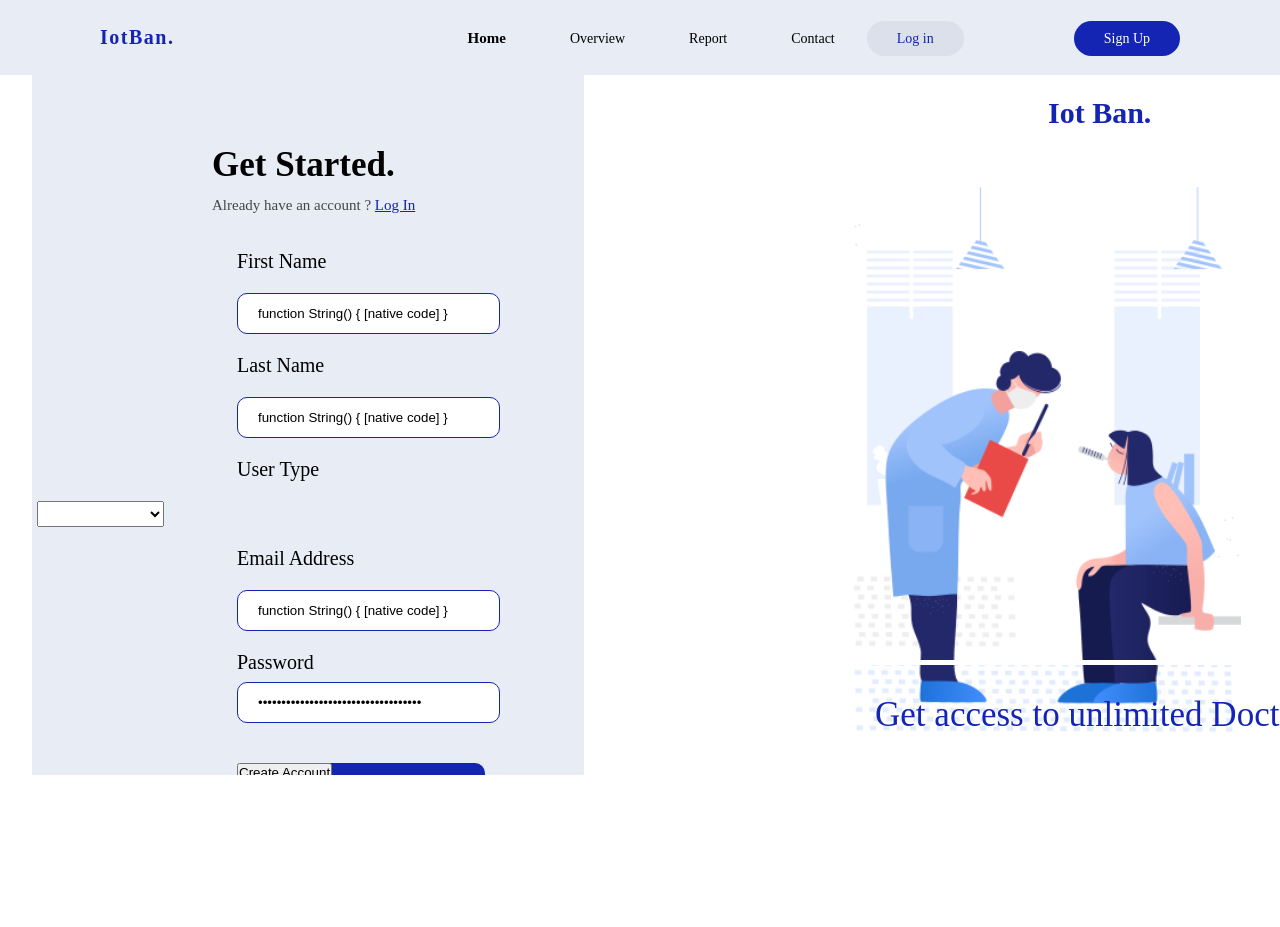
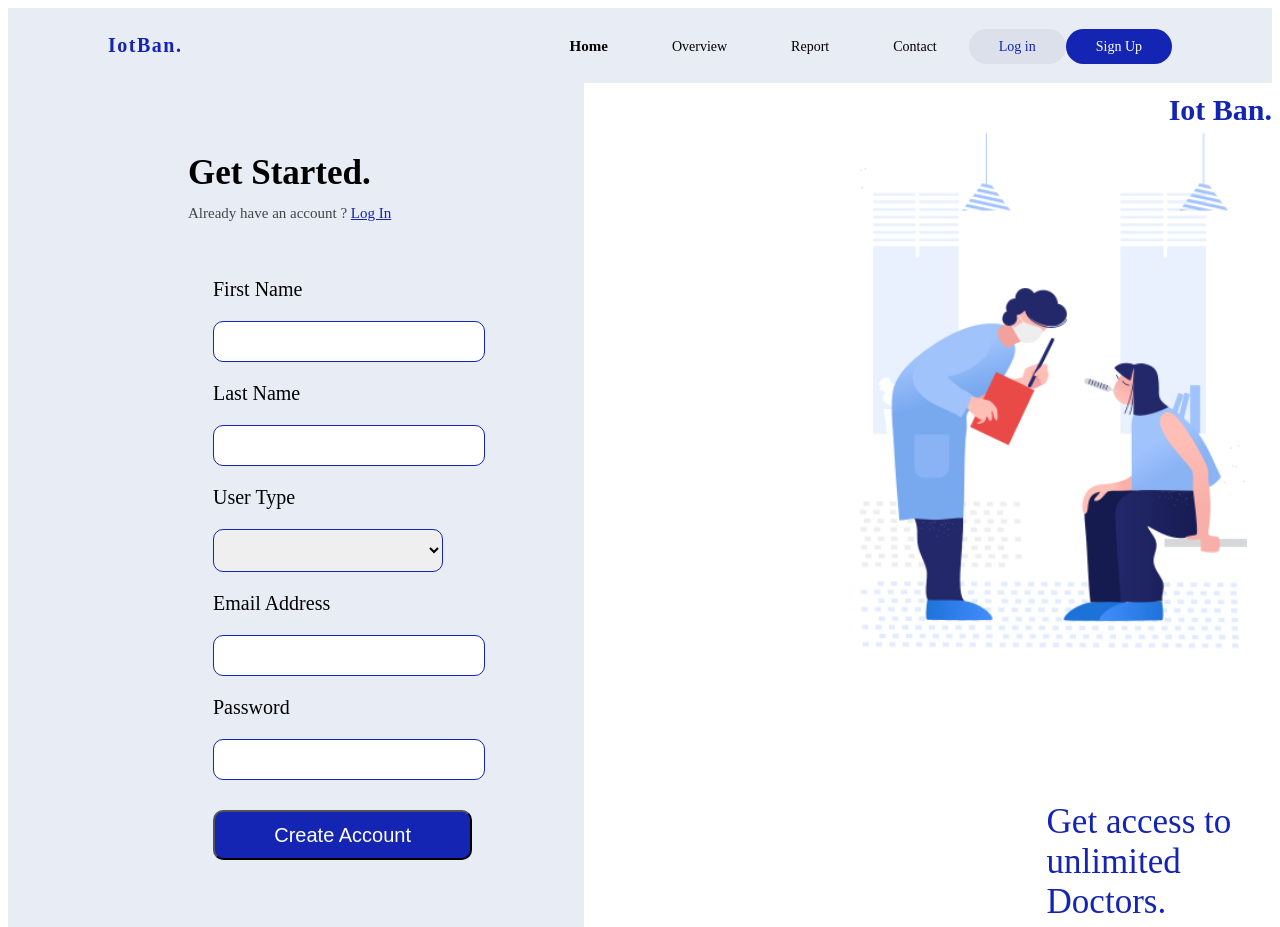
Before and after one commit to beedyboy/iot_ban_client, a Vue app: page /signup in a window 1280 px wide. Before the commit the page ends 800 px from the top, so only its background shows below. Built offline with nearby package versions, Linux system fonts and the light colour scheme.

Commit message:
methods, data added

```diff
--- a/src/App.vue
+++ b/src/App.vue
@@ -9,8 +9,8 @@
       <li><router-link to="">Overview</router-link></li>
       <li><router-link to="">Report</router-link></li>
       <li><router-link to="">Contact</router-link></li>
-      <li><router-link to="/signup" class="login">Log in</router-link></li>
-      <li><router-link to="/login" class="signup">Sign Up</router-link></li>
+      <li><router-link to="/login" class="login">Log in</router-link></li>
+      <li><router-link to="/signup" class="signup">Sign Up</router-link></li>
 
     </ul>
 
--- a/src/router/index.js
+++ b/src/router/index.js
@@ -1,7 +1,7 @@
 import { createWebHistory, createRouter } from "vue-router"
 
-import SignUp from '@/views/SignUp'
-import Login from  '@/views/Login'
+import SignUp from '../views/SignUp'
+import Login from  '../views/Login'
 import Home from '../views/Home'
 
 const routes = [
--- a/src/views/Login.vue
+++ b/src/views/Login.vue
@@ -1,23 +1,13 @@
-<!-- eslint-disable vue/multi-word-component-names -->
-<!-- eslint-disable vue/multi-word-component-names -->
-<!-- eslint-disable vue/multi-word-component-names -->
+
 <template>
-<link rel="preconnect" href="https://fonts.googleapis.com">
-<link rel="preconnect" href="https://fonts.gstatic.com" crossorigin>
-<link href="https://fonts.googleapis.com/css2?family=Poppins:wght@200;300;400;500;600;700;800&family=Source+Serif+4:opsz,wght@8..60,400;8..60,500;8..60,600;8..60,700&display=swap" rel="stylesheet">
-
-
-
-
 
   <div class="container">
-    <router-view />
     <div class="image-container">
       <div class="logo">
 
         <h3>Iot Ban.</h3>
 
-      <img :src=" ('./assets/cover.svg') " />
+        <img :src="require('../assets/login.png')" />
 
       </div>
 
@@ -33,28 +23,28 @@
     <div class="login-container">
 
       <h2 class="title">Welcome Back !</h2>
-      <form action="index.html">
+      <form @submit="login">
         <p>All in one place!</p>
 
-        <div class="email-control">
-          <h5>Email</h5>
-          <input type="text" class="input" />
+        <div class="form-control">
+          <label>Email Address</label>
+          <input type="email" class="input" v-model="email" />
         </div>
 
-        <div class="pass-control">
-
-          <h5>Password</h5><a href="#">Forgot Password?</a>
-
-          <input type="password" class="input" />
+        <div class="form-control">
+          <label>Password</label>
+          <input type="password" class="input" v-model="password" />
 
         </div>
+        <a href="#">Forgot Password?</a>
 
-        <div class="signup">
-          <button>Sign In</button>
-        </div>
+          <button type="submit"> Sign In </button>
+
       </form>
 
-      <footer class="footer"> <h6>Don't have an account  ? <a href="#"> Sign Up </a></h6>  </footer>
+      <footer class="footer">
+        <h6>Don't have an account ? <a href="#"> Sign Up </a></h6>
+      </footer>
 
     </div>
   </div>
@@ -63,15 +53,60 @@
 <script>
 export default {
   // eslint-disable-next-line vue/multi-word-component-names
-  name: 'Login'
+  name: 'Login',
+  data() {
+    return {
+      email: "",
+      password: ""
+    }
+  },
+  methods: {
+    async login(e) {
+      e.preventDefault()
+      if (this.email === "" || this.password === "") {
+        alert("Please enter your email and password correctly")
+      }
+      else {
+        const newUser = {
+          email: this.email,
+          password: this.password,
+        }
+        const response = await fetch('https://ban-iot.herokuapp.com/api/login', {
+          method: 'POST',
+          headers: {
+            'Content-type': 'application/json',
+          },
+          body: JSON.stringify(newUser)
+        })
+        const data = await response.json();
+        if (response.status === 200) {
+          console.log({ data })
+          alert(data.message)
+
+          this.email = ""
+          this.password = ""
+        } else {
+          alert(data.message)
+        }
+
+      }
+    }
+  }
 };
 </script>
 
-<style>
+<style scoped>
 * {
   margin: 0;
   padding: 0;
   overflow: hidden;
+}
+
+a {
+  margin-left: 55%;
+  /* margin-top: 2px; */
+  /* margin-bottom: 60px; */
+
 }
 
 h3 {
@@ -84,6 +119,7 @@ h3 {
   font-size: 30px;
   line-height: 55px;
 }
+
 .container {
   width: 100vw;
   height: 100vh;
@@ -115,6 +151,7 @@ h3 {
   text-align: center;
   padding: 30px;
 }
+
 img {
   width: 600px;
   height: 550px;
@@ -123,7 +160,7 @@ img {
 .login-container {
   background: #e8ecf5;
   margin-bottom: 20px;
-  position:relative;
+  position: relative;
   height: 100vh;
   width: 750px;
 
@@ -160,27 +197,20 @@ img {
   line-height: 20px;
 }
 
-.email-control h5 {
+.form-control {
+  display: flex;
+  flex-direction: column;
+}
+
+.form-control label {
   margin-top: 20px;
-   margin-left: 110px;
+  margin-left: 205px;
   font-size: 20px;
   font-weight: 200;
 }
-.pass-control h5{
-   margin-top: 20px;
-   margin-left: 110px;
-   font-size: 20px;
-  font-weight: 200;
 
-}
-a {
-margin-left: 55%;
-/* margin-top: 2px; */
-/* margin-bottom: 60px; */
-
-}
-
-input[type="text"]{
+input[type="email"],
+input[type="password"] {
   width: 50%;
   padding: 12px 20px;
   margin-left: 110px;
@@ -191,56 +221,31 @@ input[type="text"]{
 }
 
 
-input[type="password"]
- {
-
+button {
   width: 50%;
-  padding: 12px 20px;
-  margin-left: 110px;
-   margin-top: 8px;
-   margin-bottom: 10px;
-  border: 1px solid #1424B3;
-  border-radius: 10px;
-  line-height: 20px;
-}
-
-.signup {
-width: 50%;
-height:20px;
-  padding-bottom:20px;
-  padding-right: 10px;
-  padding-top: 20px;
-
+  height: 50px;
  margin-left: 110px;
   margin-top: 30px;
   margin-bottom: 30px;
-
   background-color: #1424B3;
   border-radius: 10px;
   color: white;
-}
-
-.signup button  {
   text-align: center;
   font-size: 20px;
   font-weight: 200;
-  color:white;
-  margin-left: 40%;
-  background: #1424b3;
 }
 
 .footer h6 {
   margin-top: 150px;
   margin-left: 63%;
- margin-bottom:9px;
+  margin-bottom: 9px;
   width: 250px;
- height:auto;
+  height: auto;
   line-height: 9px;
   text-align: left;
 }
 
 .footer a {
-  color:#1424B3;
+  color: #1424B3;
 }
-
 </style>
--- a/src/views/SignUp.vue
+++ b/src/views/SignUp.vue
@@ -10,18 +10,18 @@
         <p>Already have an account ? <a href="#"> Log In </a></p>
 
 
-        <div class="firstname-control">
-          <h5>First Name</h5>
-          <input type="text" class="input" v-model="firstName" />
+        <div class="form-control">
+          <label>First Name</label>
+          <input type="text" class="input" v-model="firstName" name="firstName" />
         </div>
 
-        <div class="lastname-control">
-          <h5>Last Name</h5>
+        <div class="form-control">
+          <label>Last Name</label>
           <input type="text" class="input" v-model="lastName" />
         </div>
 
-        <div class="usertype-control">
-          <h5>User Type</h5>
+        <div class="form-control">
+          <label>User Type</label>
           <select v-model="userType">
             <option>Select Type</option>
             <option value="PATIENT">Patient</option>
@@ -29,13 +29,13 @@
           </select>
         </div>
 
-        <div class="email-control">
-          <h5>Email Address</h5>
-          <input type="text" class="input" v-model="email" />
+        <div class="form-control">
+          <label>Email Address</label>
+          <input type="email" class="input" v-model="email" />
         </div>
 
-        <div class="pass-control">
-          <h5>Password</h5>
+        <div class="form-control">
+          <label>Password</label>
           <input type="password" class="input" v-model="password" />
 
         </div>
@@ -56,10 +56,6 @@
         Get access to unlimited Doctors.
       </p>
     </div>
-
-
-
-
   </div>
 </template>
 
@@ -70,11 +66,11 @@ export default {
   name: 'SignUp',
   data() {
     return {
-      firstName: String,
-      lastName: String,
-      email: String,
-      password: String,
-      userType: String,
+      firstName: "",
+      lastName: "",
+      email: "",
+      password: "",
+      userType: "",
     }
   },
   methods: {
@@ -91,17 +87,29 @@ export default {
           password: this.password,
           userType: this.userType,
         }
-        const result = await fetch('https://ban-iot.herokuapp.com/api/register', {
+        const response = await fetch('https://ban-iot.herokuapp.com/api/register', {
           method: 'POST',
           headers: {
-              'Content-type': 'application/json',
+            'Content-type': 'application/json',
           },
           body: JSON.stringify(newUser)
-      })
-      result.status === 201 ? alert(result.json().message) : alert('Error registering user')
+        })
+        if (response.status === 201) {
+          const data = await response.json();
+          console.log({ data })
+          alert(data.message)
 
+          this.firstName = ""
+            this.lastName = ""
+            this.email = ""
+            this.password = ""
+            this.userType = ""
+        } else {
+          alert('Error registering user')
+        }
+
+      }
     }
-  }
   }
 };
 </script>
@@ -118,11 +126,9 @@ export default {
 .container {
   width: 100%;
   max-width: 100%;
-  /* height: 100vh; */
   display: grid;
   grid-template-columns: repeat(2, 1fr);
   grid-gap: 7rem;
-  /* background-color: red; */
 
 }
 
@@ -203,59 +209,22 @@ img {
 
 }
 
-.firstname-control h5 {
+.form-control {
+  display: flex;
+  flex-direction: column;
+}
 
+.form-control label {
   margin-top: 20px;
   margin-left: 205px;
   font-size: 20px;
   font-weight: 200;
 }
 
-
-.lastname-control h5 {
-
-  margin-top: 20px;
-  margin-left: 205px;
-  font-size: 20px;
-  font-weight: 200;
-}
-
-
-.usertype-control h5 {
-
-  margin-top: 20px;
-  margin-left: 205px;
-  font-size: 20px;
-  font-weight: 200;
-}
-
-.usertype-control select {
-
-  margin-top: 20px;
-  margin-left: 5px;
-  font-size: 20px;
-  font-weight: 200;
-}
-
-
-.email-control h5 {
-
-  margin-top: 20px;
-  margin-left: 205px;
-  font-size: 20px;
-  font-weight: 200;
-}
-
-.pass-control h5 {
-
-  margin-top: 20px;
-  margin-left: 205px;
-  font-size: 20px;
-  font-weight: 200;
-}
-
-
-input[type="text"] {
+input[type="text"],
+input[type="password"],
+input[type="email"],
+select {
   width: 40%;
   padding: 12px 20px;
   margin-left: 205px;
@@ -265,35 +234,17 @@ input[type="text"] {
   line-height: 10px;
 }
 
-input[type="password"] {
-
-  width: 40%;
-  padding: 12px 20px;
-  margin-left: 205px;
-  margin-top: 8px;
-  margin-bottom: 10px;
-  border: 1px solid #1424B3;
-  border-radius: 10px;
-  line-height: 10px;
-}
-
-.create {
+button {
   width: 45%;
   height: 50px;
-
   margin-left: 205px;
   margin-top: 30px;
   margin-bottom: 30px;
   background-color: #1424B3;
   border-radius: 10px;
-  /* color: white; */
-}
-
-.create h4 {
+  color: white;
   text-align: center;
-  padding-top: 15px;
   font-size: 20px;
   font-weight: 200;
-  color: white;
 }
 </style>
```
Also changed, not shown: src/assets/login.png (renamed from src/assets/cover1.png), 1 other file (tests, documents, lock files or other folders). Lines whose indentation alone changed are shown as unchanged.
